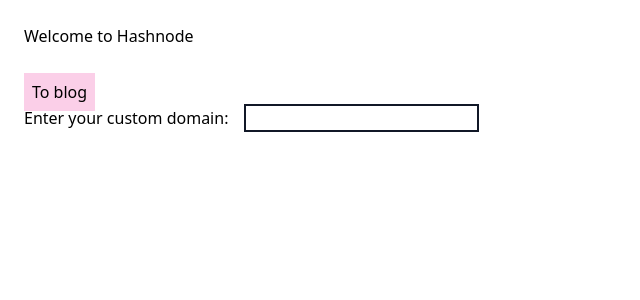
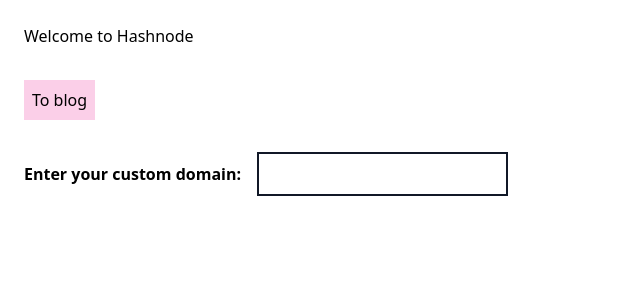
Before and after one commit to kieran6roberts/domains-serverless, a Next.js app: page / in a window 1280 px wide. Shown: the top 300 px of the page, without its empty margins (0-640 px from the left). Built offline with nearby package versions, Linux system fonts and the light colour scheme.

Commit message:
update url to live url and added simple element spacing

```diff
--- a/pages/api/addRecordAndCertificate.js
+++ b/pages/api/addRecordAndCertificate.js
@@ -15,6 +15,7 @@
         })
     });
 
+    try {
         const dnsData = await dnsRes.json();
         console.log(dnsData)
 
@@ -33,4 +34,7 @@
         console.log(certData)
 
         return res.json({ dns: dnsData, cert: certData });
+    } catch (error) {
+        return res.status(500).json({ error: error })
     }
+}
--- a/pages/api/createDomain.js
+++ b/pages/api/createDomain.js
@@ -3,7 +3,7 @@
     method: "POST",
     headers: {
       "Content-Type": "application/json",
-      "Authorization": `Bearer ${process.env.VERCEL_TEST_TOKEN}`
+      "Authorization": "Bearer wAAUPWRAGyfB4t3ygsgTWGfE"
     },
     body: JSON.stringify({ name: req.body })
   });
--- a/pages/blog.js
+++ b/pages/blog.js
@@ -15,7 +15,7 @@
 }
 
 export async function getServerSideProps() {
-    const posts = await fetch("http://localhost:3000/api/posts");
+    const posts = await fetch(`${process.env.LIVE_BASE_URL}api/posts`);
     const data = await posts.json();
 
     if (!data) {
--- a/pages/index.js
+++ b/pages/index.js
@@ -39,7 +39,14 @@
     });
 
     const data = await response.json();
-    console.log(data)
+    console.log(data);
+
+    setDomain({
+      ...domain,
+      ssl: data?.cert?.uid ? true : null,
+      record: data?.dns.uid ? true : null,
+      error: data?.cert?.error ?? null
+    });
   }
 
   return (
@@ -47,17 +54,17 @@
       <h1 className="mb-8">
         Welcome to Hashnode
       </h1>
-      <a href={domain ? `https://${domain.name}` : "http://localhost:3000/blog"} className="p-2 bg-pink-200">
+      <a href={domain?.ssl && domain?.record ? `https://${domain.name}` : "http://localhost:3000/blog"} className="block p-2 mb-8 bg-pink-200 w-max">
         To blog
       </a>
       <form onSubmit={handleCustomDomainSubmit}>
         <label
-        className="mr-4"
+        className="mr-4 font-bold"
         htmlFor="domain">
           Enter your custom domain:
           </label>
         <input
-        className="border-2 border-gray-900"
+        className="p-2 mb-8 border-2 border-gray-900"
         onChange={handleInputChange}
         id="domain"
         type="text"
@@ -68,14 +75,15 @@
           {domain ?
           <>
           <p className="mb-4">
-            Custom domain has been added: {domain.name}
+            The following custom domain has been added successfully: {domain.name}
           </p>
           <p className="mb-4">
             Next we need to add the following CNAME record: cname.vercel-dns.com
           </p>
-          <button className="p-4 bg-pink-200" onClick={handleAddDNSRecord}>
+          <button className="p-4 mb-8 bg-pink-200" onClick={handleAddDNSRecord}>
             Add record and generate SSL Certificate
           </button>
+          {domain.error ? <p className="text-pink-600">{domain.error.message}</p> : null}
           </> : null
           }
       </div>
```
Also changed, not shown: 1 other file (tests, documents, lock files or other folders). Lines whose indentation alone changed are shown as unchanged.
